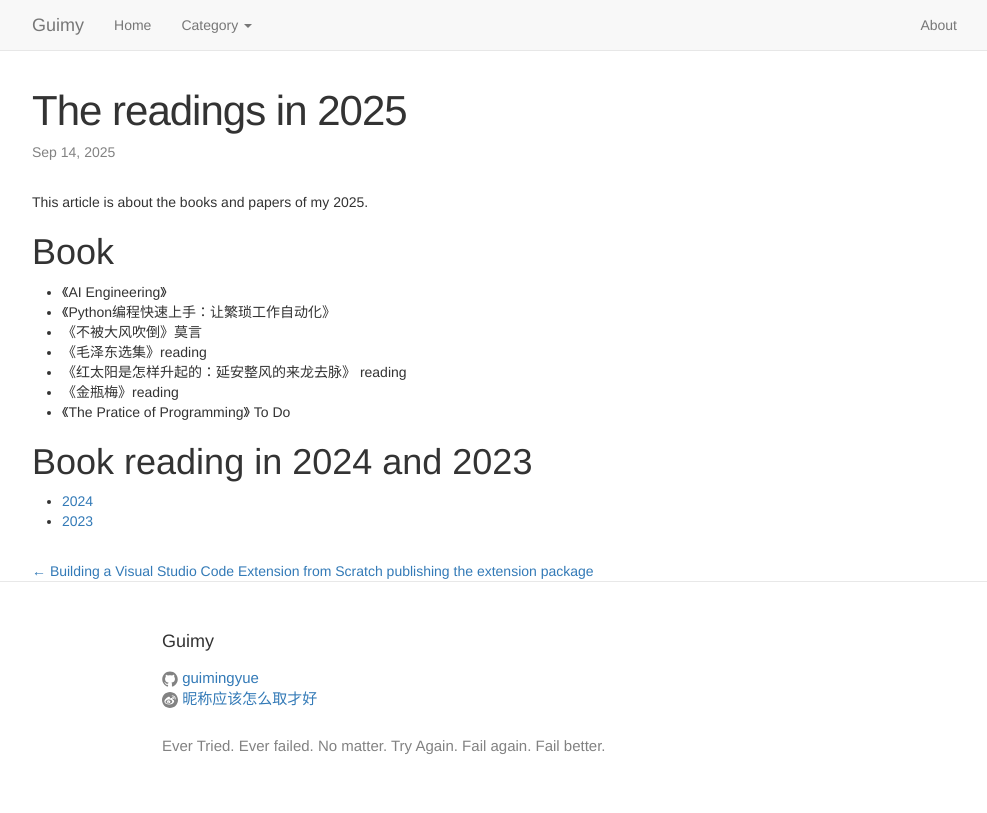
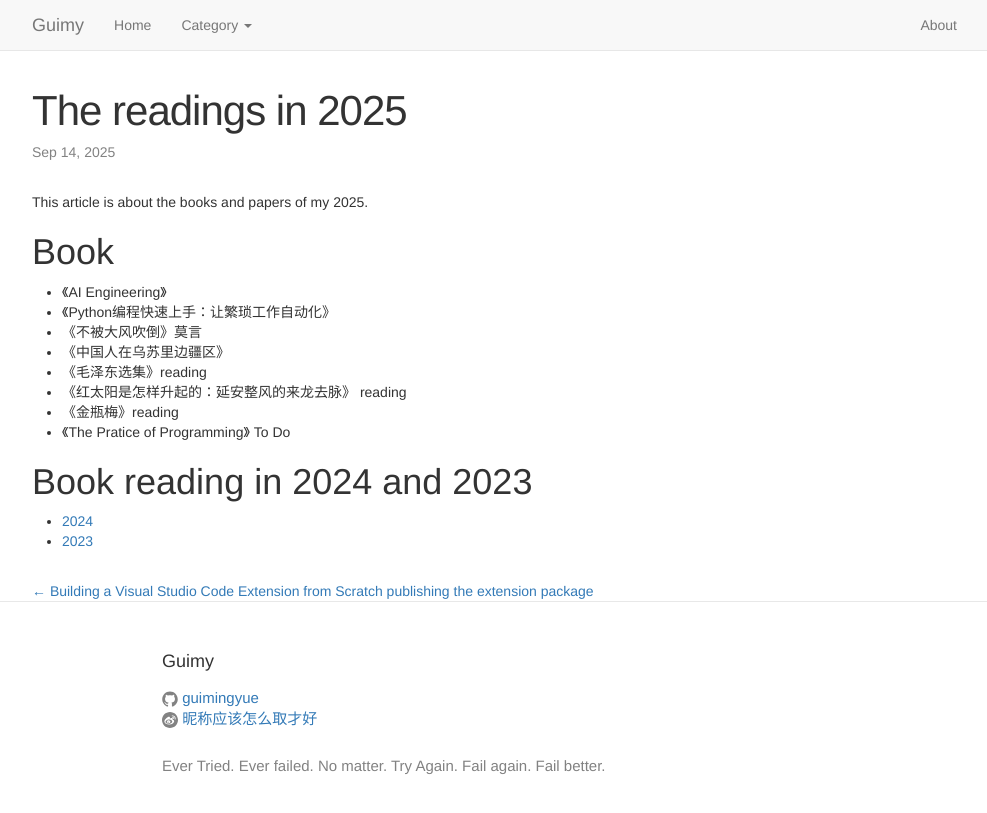
Before and after one commit to guimingyue/guimingyue.github.io, a Jekyll site: the page built from _posts/2025-09-14-the-readings-in-2025.md, in a window 1280 px wide. Shown: the top 813 px of the page, without its empty margins (138-1125 px from the left). Built offline with Jekyll 4.4.1, drawn with Linux system fonts in a browser that asks for light colours.

Commit message:
Update 2025-09-14-the-readings-in-2025.md

```diff
--- a/_posts/2025-09-14-the-readings-in-2025.md
+++ b/_posts/2025-09-14-the-readings-in-2025.md
@@ -8,8 +8,9 @@ This article is about the books and papers of my 2025.
 
 # Book
 *  《AI Engineering》
-* 《Python编程快速上手：让繁琐工作自动化》
+*  《Python编程快速上手：让繁琐工作自动化》
 * 《不被大风吹倒》莫言
+* 《中国人在乌苏里边疆区》
 * 《毛泽东选集》reading
 * 《红太阳是怎样升起的：延安整风的来龙去脉》 reading
 * 《金瓶梅》reading
```
